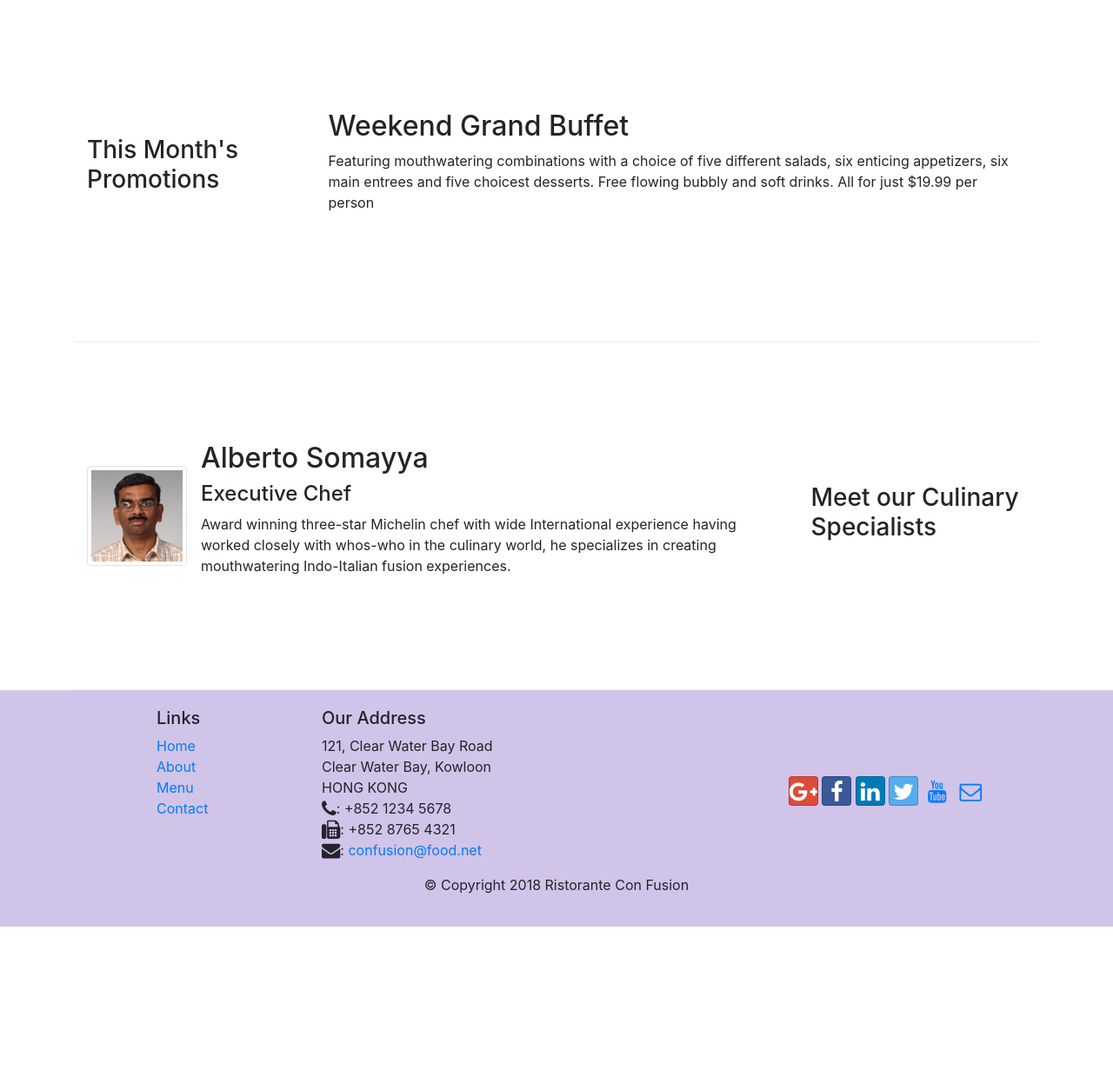
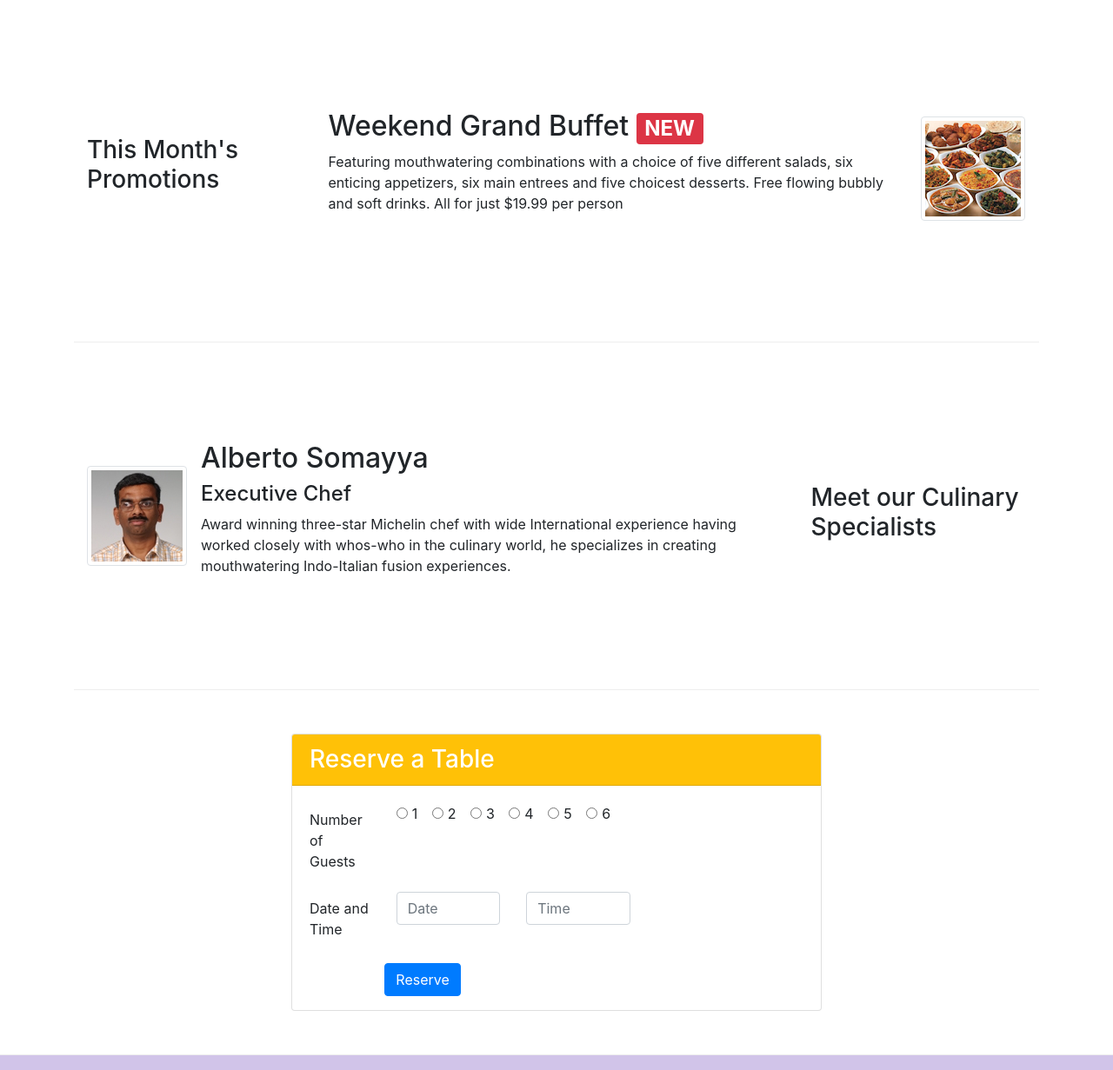
Before and after one commit to Markoae/Front-End-Web-UI-Frameworks-and-Tools-Bootstrap-4, a website: page index.html in a window 1280 px wide. Shown: the part 740-1971 px from the top of the page at 87% size. Before the commit the page ends 1806 px from the top, so only its background shows below. Drawn offline with nearby package versions, Linux system fonts and the light colour scheme.

Commit message:
Assignment Two

```diff
--- a/index.html
+++ b/index.html
@@ -42,6 +42,13 @@
                 <div class="col-12 col-sm align-self-center">
                     <img src="img/logo.png" class="img-fluid">
                 </div>
+                <div class="col col-sm align-self-center offset-md-1">
+                   <a href="#reserve">
+                        <button type="button" class="btn btn-lg btn-block btn-warning">
+                            Reserve Table
+                        </button>
+                    </a>
+                </div>
             </div>
         </div>
     </header>
@@ -51,12 +58,12 @@
             <div class="col-12 col-sm-4 order-sm-last col-md-3">
                 <h3>Our Lipsmacking Culinary Creations</h3>
             </div>
-            <div class="col col-sm order-sm-first col-md">
+            <div class="col">
                 <div class="media">
                     <img class="d-flex mr-3 img-thumbnail align-self-center"
                         src="img/uthappizza.png" alt="uthappiza">
-                     <div class="media-body"   >
-                        <h2 class="mt-0">Uthappizza <span class="badge badge-danger">HOT</span> <span class="badge badge-pill badge-secondary">$4.99</span></h2>
+                     <div class="media-body">
+                        <h2>Uthappizza <span class="badge badge-danger">HOT</span> <span class="badge badge-pill badge-secondary">$4.99</span></h2>
                         <p class="d-none d-sm-block">A unique combination of Indian Uthappam (pancake) and Italian pizza, topped with Cerignola olives, ripe vine cherry tomatoes, Vidalia onion, Guntur chillies and Buffalo Paneer.</p>
                      </div>
                 </div>
@@ -65,13 +72,15 @@
 
 
         <div class="row row-content align-items-center">
-            <div class="col-12 col-sm-4 col-md-3">
+            <div class="col-12 col-sm-4 order-sm-first col-md-3">
                 <h3>This Month's Promotions</h3>
             </div>
-            <div class="col col-sm col-md">
-                <h2>Weekend Grand Buffet</h2>
-                <p>Featuring mouthwatering combinations with a choice of five different salads, six enticing appetizers, six main entrees and five choicest desserts. Free flowing bubbly and soft drinks. All for just $19.99 per person </p>
+            <div class="col">
+                <h2>Weekend Grand Buffet <span class="badge badge-danger">NEW</span></h2>
+                <p class="d-none d-sm-block">Featuring mouthwatering combinations with a choice of five different salads, six enticing appetizers, six main entrees and five choicest desserts. Free flowing bubbly and soft drinks. All for just $19.99 per person </p>
             </div>
+                    <img class="d-flex mr-3 img-thumbnail align-self-center"
+                    src="img/buffet.png" alt="buffet">
             </div>
 
             <div class="row row-content align-items-center">
@@ -88,6 +97,68 @@
                             <p class="d-none d-sm-block">Award winning three-star Michelin chef with wide International experience having worked closely with whos-who in the culinary world, he specializes in creating mouthwatering Indo-Italian fusion experiences. </p>
                         </div>
                         </div>
+                    </div>
+                </div>
+            </div>
+
+
+
+        <div class="row row-content align-items-center">
+            <div class="col col-sm-4 order-sm-last col-md-6 offset-md-3">
+                <div class="card">
+                    <h3 class="card-header bg-warning text-white mt-0" id="reserve">Reserve a Table</h3>
+                    <div class="card-body">
+                        <div class="form-group row" id="reserve">
+                                <label for="firstname" class="col-md-2 col-form-label">Number of Guests</label>
+                                <div class="col-md-10">
+                                        <div class="form-check form-check-inline">
+                                                <input class="form-check-input" type="radio" name="inlineRadioOptions" id="inlineRadio1" value="option1">
+                                                <label class="form-check-label" for="inlineRadio1">1</label>
+                                              </div>
+                                              <div class="form-check form-check-inline">
+                                                <input class="form-check-input" type="radio" name="inlineRadioOptions" id="inlineRadio2" value="option2">
+                                                <label class="form-check-label" for="inlineRadio2">2</label>
+                                              </div>
+                                              <div class="form-check form-check-inline">
+                                                <input class="form-check-input" type="radio" name="inlineRadioOptions" id="inlineRadio3" value="option3">
+                                                <label class="form-check-label" for="inlineRadio3">3</label>
+                                              </div>
+                                              <div class="form-check form-check-inline">
+                                                    <input class="form-check-input" type="radio" name="inlineRadioOptions" id="inlineRadio3" value="option3">
+                                                    <label class="form-check-label" for="inlineRadio3">4</label>
+                                              </div>
+                                              <div class="form-check form-check-inline">
+                                                    <input class="form-check-input" type="radio" name="inlineRadioOptions" id="inlineRadio3" value="option3">
+                                                    <label class="form-check-label" for="inlineRadio3">5</label>
+                                              </div>
+                                                <div class="form-check form-check-inline">
+                                                        <input class="form-check-input" type="radio" name="inlineRadioOptions" id="inlineRadio3" value="option3">
+                                                        <label class="form-check-label" for="inlineRadio3">6</label>
+                                                </div>
+                                </div>
+                        </div>
+                        <div class="former-group row">
+                            <label for="telnum" class="col-12 col-md-2 col-form-label">Date and Time</label>
+                                <div class=" col-5 col-md-3 order-sm-last col-12">
+                                    <input type="text" class="form-control" id="date" name="date"
+                                                placeholder="Date">
+                                </div>
+                                        <div class="col-5 col-md-3 order-sm-last col-12">
+                                            <input type="text" class="form-control" id="time" name="time"
+                                                placeholder="Time">
+                                        </div>
+                        </div>
+                    </div>
+                    <div class="form-group row">
+                        <div class="offset-md-2 col-md-10 offset-1">
+                            <button type="submit" class="btn btn-primary">
+                                    Reserve
+                            </button>
+                        </div>
+                    </div>
+                    </div>
+                </div>
+
             </div>
         </div>
     </div>
```
Lines whose indentation alone changed are shown as unchanged.
